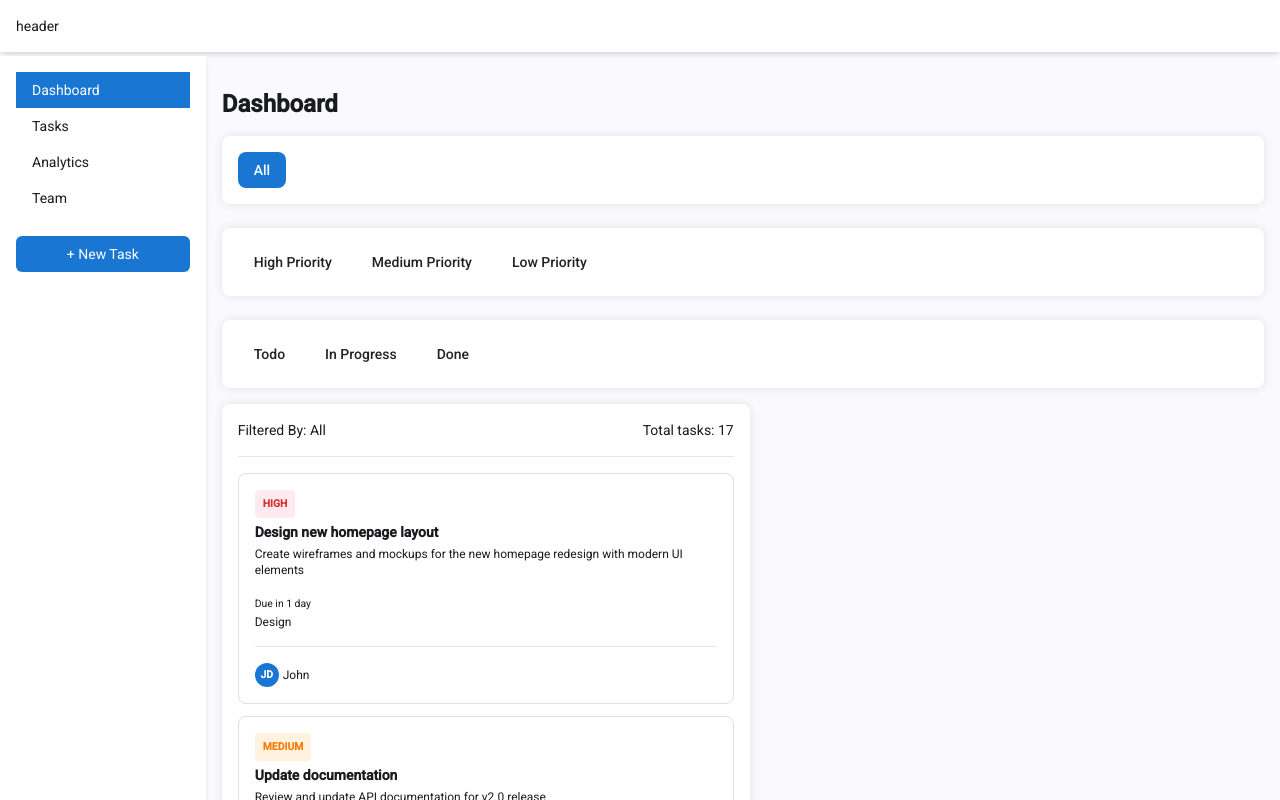
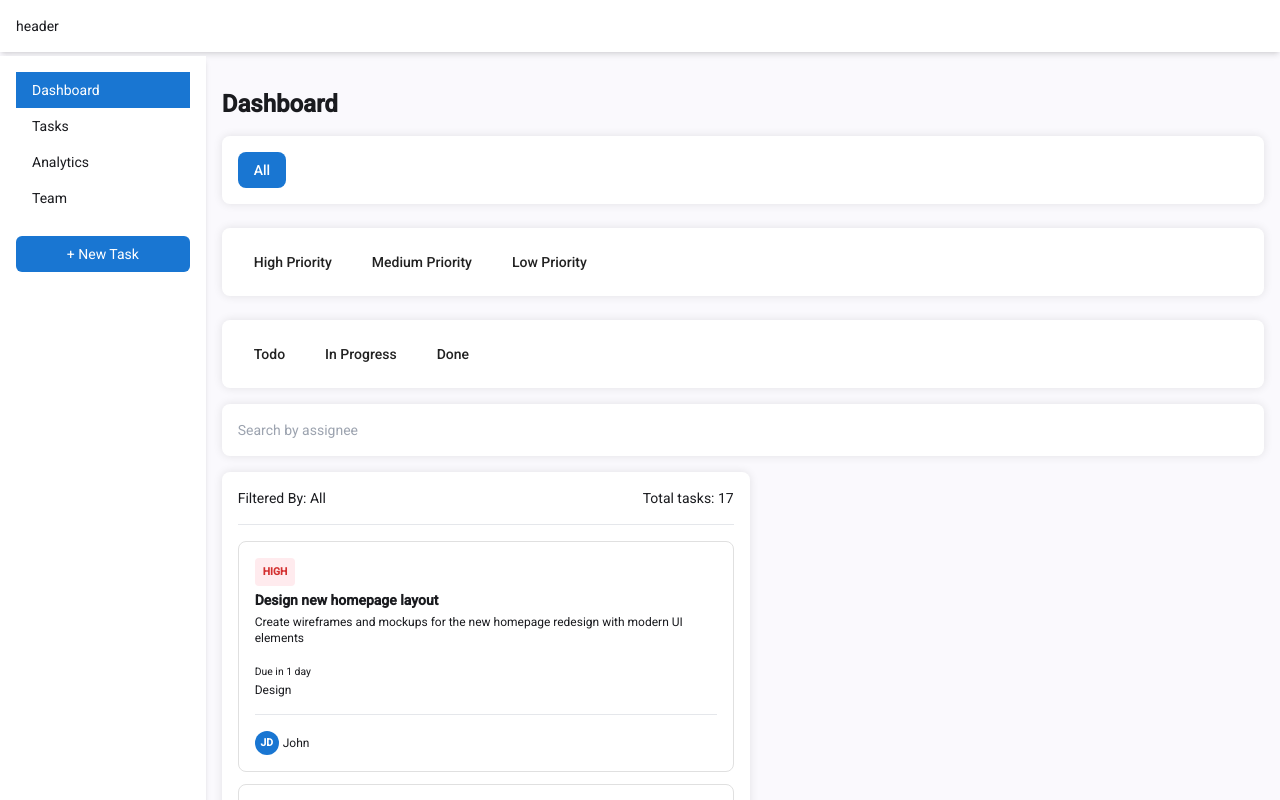
Before and after one commit to Abdelmomen-Nasreldin/Task-Manager, an Angular app: page / in a window 1280 px wide. Shown: the top 800 px of the page. Built offline with nearby package versions, Linux system fonts and the light colour scheme.

Commit message:
search by assignee

```diff
--- a/src/app/features/dashboard/dashboard-page/dashboard-page.html
+++ b/src/app/features/dashboard/dashboard-page/dashboard-page.html
@@ -20,6 +20,9 @@
             <button (click)="filterTasksByStatus('done')" [class.active]="currentFilter().status === 'done'">Done</button>
           </div>
         </div>
+        <div class="dashboard-page-content-left-header-buttons-assignee filter-buttons">
+          <input type="search" placeholder="Search by assignee" (input)="filterTasksByAssignee($event.target.value)">
+        </div>
       </div>
       <div class="dashboard-page-content w-fit">
         <app-tasks-list [tasks]="tasks() | taskFilter: currentFilter()" [currentFilter]="filteredBy()"></app-tasks-list>
--- a/src/app/features/dashboard/dashboard-page/dashboard-page.ts
+++ b/src/app/features/dashboard/dashboard-page/dashboard-page.ts
@@ -34,6 +34,18 @@ export class DashboardPage implements OnInit {
     this.currentFilter.set({ status, priority: null, assigneeName: null });
     this.filteredBy.set('Status: ' + status);
   }
+  filterTasksByAssignee(assignee: User['name']) {
+    if (assignee) {
+
+      this.currentFilter.set({ assigneeName: assignee, priority: null, status: null });
+      this.filteredBy.set('Assignee: ' + assignee);
+    } else {
+      this.currentFilter.set({ priority: null, assigneeName: null, status: null });
+      this.filteredBy.set('All');
+    }
+  }
+
+
   getAllTasks() {
     this.currentFilter.set({ priority: null, assigneeName: null, status: null });
     this.filteredBy.set('All');
--- a/src/app/shared/pipes/task-filter/task-filter-pipe.ts
+++ b/src/app/shared/pipes/task-filter/task-filter-pipe.ts
@@ -27,7 +27,7 @@ export class TaskFilterPipe implements PipeTransform {
         return false;
       }
 
-      if (filter.assigneeName && task.assignee?.id !== filter.assigneeName) {
+      if (filter.assigneeName && task.assignee?.name?.toLowerCase().includes(filter.assigneeName.toLowerCase()) !== true) {
         return false;
       }
 
```
